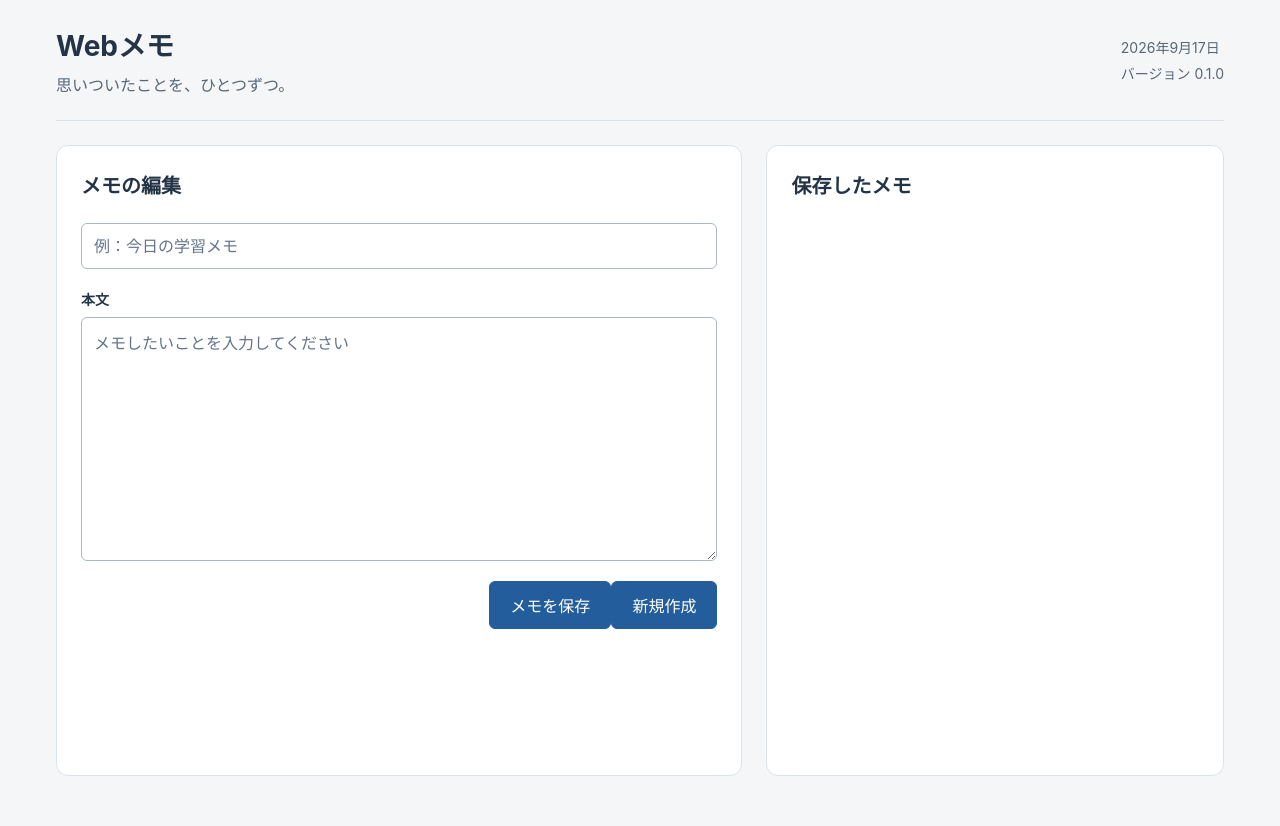
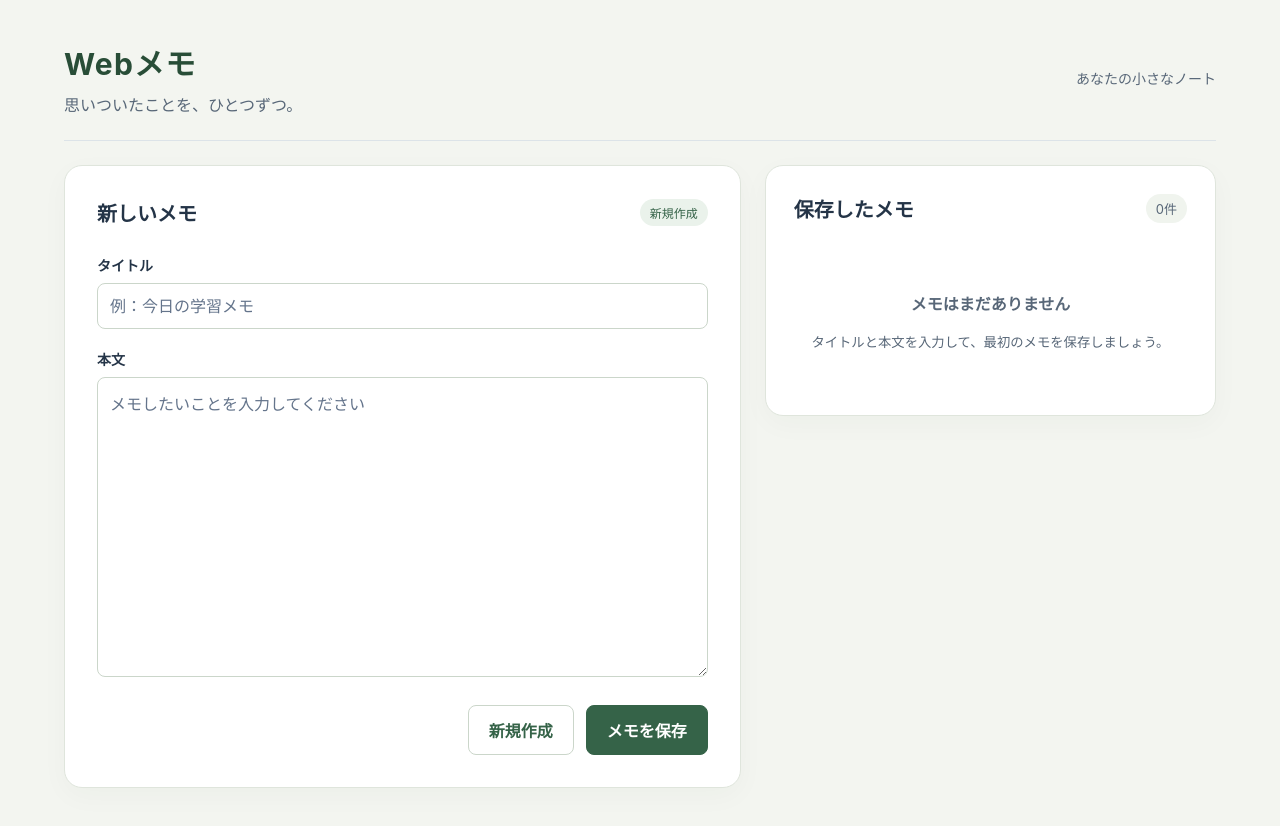
Before and after one commit to ypIwasaki/DailyLearning, a Vue app in the folder projects/0001-web-memo/frontend/app/my-app/: page / in a window 1280 px wide. Before the commit the page ends 800 px from the top, so only its background shows below. Built offline with nearby package versions, Linux system fonts and the light colour scheme.

Commit message:
0001: デザイン調整

```diff
--- a/projects/0001-web-memo/frontend/app/my-app/src/App.vue
+++ b/projects/0001-web-memo/frontend/app/my-app/src/App.vue
@@ -32,8 +32,8 @@ export default {
 
 <style>
 * { box-sizing: border-box; }
-html, body { height: 100%; overflow: hidden; }
-body { margin: 0; background: #f4f6f8; }
+html, body { min-height: 100%; }
+body { margin: 0; background: #f3f5f0; }
 #app {
   font-family: -apple-system, BlinkMacSystemFont, 'Segoe UI', 'Noto Sans JP', sans-serif;
   -webkit-font-smoothing: antialiased;
@@ -41,29 +41,31 @@ body { margin: 0; background: #f4f6f8; }
   color: #243447;
   display: flex;
   flex-direction: column;
-  height: 100vh;
-  height: 100dvh;
+  min-height: 100vh;
+  min-height: 100dvh;
   max-width: 1200px;
   margin: 0 auto;
-  padding: 24px 16px;
+  padding: 40px 24px;
 }
 #app > header { flex-shrink: 0; }
 main {
   display: grid;
-  grid-template-columns: minmax(0, 3fr) minmax(0, 2fr);
+  grid-template-columns: minmax(0, 3fr) minmax(280px, 2fr);
+  align-items: start;
   flex: 1;
   min-height: 0;
   gap: 24px;
   margin-top: 24px;
 }
-main > section { min-width: 0; min-height: 0; overflow: auto; }
-@media (max-width: 600px) {
-  #app { padding: 12px 8px; }
-  main { gap: 8px; margin-top: 12px; }
-  main > section { padding: 12px; }
+main > section { min-width: 0; min-height: 0; }
+@media (max-width: 760px) {
+  #app { padding: 24px 16px; }
+  main { grid-template-columns: 1fr; gap: 20px; margin-top: 24px; }
+  main > section { padding: 20px; }
 }
 input, textarea, button { font: inherit; }
 button { cursor: pointer; }
+button { transition: background-color .15s ease, border-color .15s ease; }
 button:focus-visible, input:focus-visible, textarea:focus-visible {
   outline: 3px solid #2878bd;
   outline-offset: 3px;
--- a/projects/0001-web-memo/frontend/app/my-app/src/components/Edit.vue
+++ b/projects/0001-web-memo/frontend/app/my-app/src/components/Edit.vue
@@ -1,9 +1,13 @@
 <template>
   <section class="memo-editor" aria-labelledby="editor-heading">
-    <h2 id="editor-heading">メモの編集</h2>
-    <!-- 入力と保存の処理は、Vueの学習で追加します。 -->
+    <div class="section-heading">
+      <h2 id="editor-heading">{{ selectedMemoId === null ? '新しいメモ' : 'メモの編集' }}</h2>
+      <span class="mode-badge">{{ selectedMemoId === null ? '新規作成' : '編集中' }}</span>
+    </div>
     <div class="field">
+      <label for="memo-title">タイトル</label>
       <input
+        id="memo-title"
         v-model="title"
         aria-label="タイトル"
         placeholder="例：今日の学習メモ">
@@ -27,7 +31,7 @@
         </button>
         <button
           type="button"
-          class="save-button"
+          class="new-button"
           @click="startNewMemo"
           >
             新規作成
@@ -36,23 +40,29 @@
   </section>
 </template>
 <style scoped>
-.memo-editor { padding: 24px; background: #fff; border: 1px solid #dce3e8; border-radius: 12px; }
+.memo-editor { padding: 32px; background: #fff; border: 1px solid #dfe5dc; border-radius: 18px; box-shadow: 0 8px 28px #20382908; }
+.section-heading { display: flex; align-items: center; justify-content: space-between; gap: 12px; margin-bottom: 28px; }
+.section-heading h2 { margin: 0; }
+.mode-badge { flex-shrink: 0; padding: 5px 10px; border-radius: 20px; background: #eaf2eb; color: #356348; font-size: 12px; }
 h2 { margin: 0 0 24px; font-size: 20px; }
 .field { display: grid; gap: 8px; margin-bottom: 20px; }
 label { font-weight: 600; font-size: 14px; }
 input, textarea {
   width: 100%;
   padding: 12px;
-  border: 1px solid #aab8c5;
-  border-radius: 6px;
+  border: 1px solid #cbd6ca;
+  border-radius: 8px;
   color: #243447;
   background: #fff;
 }
 input::placeholder, textarea::placeholder { color: #64748b; }
-textarea { resize: vertical; min-height: 160px; line-height: 1.7; }
-.editor-actions { display: flex; justify-content: flex-end; }
-.save-button { padding: 11px 20px; border: 1px solid #245d9b; border-radius: 6px; background: #245d9b; color: #fff; }
-.save-button:hover { background: #1c4b7e; }
+textarea { resize: vertical; min-height: 300px; line-height: 1.8; }
+.editor-actions { display: flex; flex-wrap: wrap; justify-content: flex-end; gap: 12px; padding-top: 8px; }
+.save-button, .new-button { padding: 12px 20px; border-radius: 8px; font-weight: 600; }
+.save-button { border: 1px solid #356348; background: #356348; color: #fff; }
+.save-button:hover { background: #284d37; }
+.new-button { order: -1; border: 1px solid #cbd6ca; background: #fff; color: #356348; }
+.new-button:hover { background: #f0f5ef; }
 </style>
 <script>
 export default {
--- a/projects/0001-web-memo/frontend/app/my-app/src/components/Header.vue
+++ b/projects/0001-web-memo/frontend/app/my-app/src/components/Header.vue
@@ -5,8 +5,7 @@
       <p>思いついたことを、ひとつずつ。</p>
     </div>
     <div class="app-info">
-      <time datetime="2026-09-17">2026年9月17日</time>
-      <span>バージョン 0.1.0</span>
+      <span>あなたの小さなノート</span>
     </div>
   </header>
 </template>
@@ -20,7 +19,7 @@
   padding-bottom: 24px;
   border-bottom: 1px solid #dce3e8;
 }
-h1 { margin: 0; font-size: 28px; }
+h1 { margin: 0; font-size: 30px; letter-spacing: .04em; color: #284d37; }
 p { margin: 8px 0 0; color: #586778; }
 .app-info { display: grid; gap: 6px; color: #586778; font-size: 14px; }
 </style>
--- a/projects/0001-web-memo/frontend/app/my-app/src/components/List.vue
+++ b/projects/0001-web-memo/frontend/app/my-app/src/components/List.vue
@@ -1,10 +1,19 @@
 <template>
   <section class="memo-list" aria-labelledby="list-heading">
-    <h2 id="list-heading">保存したメモ</h2>
-    <!-- 固定のサンプルです。一覧表示・編集・削除の処理は後から追加します。 -->
+    <div class="list-heading">
+      <h2 id="list-heading">保存したメモ</h2>
+      <span class="memo-count">{{ memos.length }}件</span>
+    </div>
+    <div v-if="memos.length === 0" class="empty-state">
+      <p>メモはまだありません</p>
+      <small>タイトルと本文を入力して、最初のメモを保存しましょう。</small>
+    </div>
     <ul>
       <li v-for="memo in memos" :key="memo.id">
-        <span class="memo-title">{{ memo.title }}</span>
+        <div class="memo-summary">
+          <span class="memo-title">{{ memo.title }}</span>
+          <p class="memo-preview">{{ memo.content }}</p>
+        </div>
         <div class="memo-actions">
           <button
             type="button"
@@ -27,15 +36,24 @@
   </section>
 </template>
 <style scoped>
-.memo-list { padding: 24px; background: #fff; border: 1px solid #dce3e8; border-radius: 12px; }
+.memo-list { padding: 28px; background: #fff; border: 1px solid #dfe5dc; border-radius: 18px; box-shadow: 0 8px 28px #20382908; }
+.list-heading { display: flex; justify-content: space-between; align-items: center; gap: 12px; margin-bottom: 20px; }
+.list-heading h2 { margin: 0; }
+.memo-count { color: #586778; font-size: 13px; background: #f0f4ee; padding: 5px 10px; border-radius: 20px; }
+.empty-state { padding: 32px 12px; text-align: center; color: #586778; }
+.empty-state p { font-weight: 600; }
+.empty-state small { line-height: 1.8; display: block; }
+.memo-summary { flex: 1 1 100%; min-width: 0; }
+.memo-title { font-weight: 600; }
+.memo-preview { margin: 8px 0 0; color: #64736a; font-size: 13px; line-height: 1.7; display: -webkit-box; -webkit-box-orient: vertical; -webkit-line-clamp: 2; overflow: hidden; overflow-wrap: anywhere; white-space: pre-wrap; }
 h2 { margin: 0 0 16px; font-size: 20px; }
 ul { list-style: none; margin: 0; padding: 0; }
 li { display: flex; flex-wrap: wrap; align-items: center; justify-content: space-between; gap: 12px; padding: 16px 0; border-bottom: 1px solid #e6ebef; }
 li:last-child { border-bottom: 0; padding-bottom: 0; }
 .memo-title { min-width: 0; overflow-wrap: anywhere; line-height: 1.6; }
 .memo-actions { display: flex; flex-wrap: wrap; margin-left: auto; gap: 8px; }
-button { padding: 8px 12px; border: 1px solid #b6c6d6; border-radius: 6px; color: #245d9b; background: #f5f9fd; }
-button:hover { background: #e7eff8; }
+button { padding: 8px 14px; border: 1px solid #cbd6ca; border-radius: 8px; color: #356348; background: #f3f7f1; font-size: 13px; }
+button:hover { background: #e6eee3; }
 .delete-button { color: #a83232; background: #fff; border-color: #e0bbbb; }
 .delete-button:hover { background: #fff0f0; }
 @media (max-width: 380px) {
```
